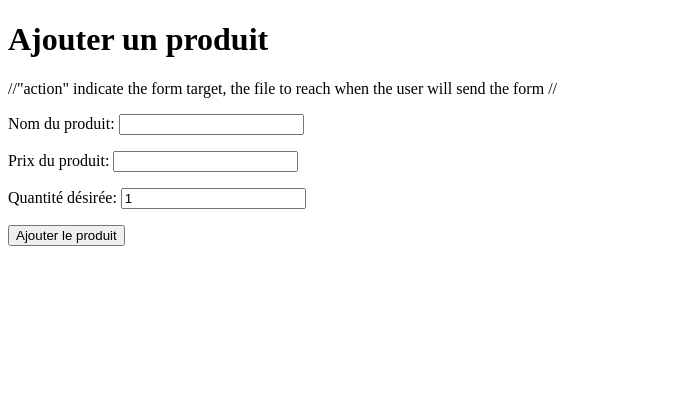
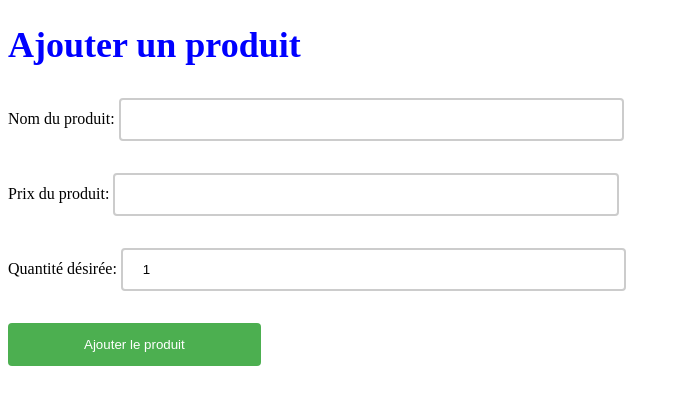
Before and after one commit to Faustine67/Appli, a PHP site: page / in a window 1280 px wide. Shown: the top 405 px of the page, without its empty margins (0-681 px from the left). Run offline with PHP 8.4, Linux system fonts and the light colour scheme.

Commit message:
Ajout CSS

```diff
--- a/index.php
+++ b/index.php
@@ -5,27 +5,30 @@
         <meta name="viewport" content="width=device-width, initial-scale=1.0">
 
         <title> Ajout produit </title>
+        <link rel="stylesheet" type="text/css" href="style.css">
     </head>
     <body>
 
         <h1> Ajouter un produit </h1>
-        <form action= "traitement.php"method="post">    //"action" indicate the form target, the file to reach when the user will send the form //
+        <form action= "traitement.php"method="post">    <!-- "action" indicate the form target, the file to reach when the user will send the form -->
             <p>
+                <form class ="main-style">
                 <label>
                     Nom du produit:
-                    <input type="text" name="name">
+                    <input type="text" name="name" id="product-name">
                 </label>
+        </form>
             </p>
             <p>
                 <label>
                     Prix du produit:
-                    <input type="number" step="any" name="price">
+                    <input type="number" step="any" name="price" id="price-name">
                 </label>
             </p>
             <p>
                 <label>
                     Quantité désirée:
-                    <input type="number" name= "qtt" value="1">
+                    <input type="number" name= "qtt" value="1" id="quantity-name">
                 </label>
             </p>
             <p>
@@ -33,5 +36,6 @@
             </p>
         </form>
 
+        <script src="https://cdn.jsdelivr.net/npm/bootstrap@5.3.0-alpha1/dist/js/bootstrap.bundle.min.js" integrity="sha384-w76AqPfDkMBDXo30jS1Sgez6pr3x5MlQ1ZAGC+nuZB+EYdgRZgiwxhTBTkF7CXvN" crossorigin="anonymous"></script>
     </body>
 </html>
--- /dev/null
+++ b/style.css
@@ -0,0 +1,61 @@
+h1 {
+  color: blue;
+  font-size: 36px;
+}
+
+main {
+  width: 50%;
+  margin: 0 auto;
+  text-align: center;
+}
+
+input[type="text"], input[type="number"] {
+  width: 60%;
+  padding: 12px 20px;
+  margin: 8px 0;
+  box-sizing: border-box;
+  border: 2px solid #ccc;
+  border-radius: 4px;
+}
+
+input[type="submit"] {
+  width: 20%;
+  background-color: #4CAF50;
+  color: white;
+  padding: 14px 20px;
+  margin: 8px 0;
+  border: none;
+  border-radius: 4px;
+  cursor: pointer;
+}
+
+input[type="submit"]:hover {
+  background-color: #7445a0;
+}
+
+#product-name {
+  width: 40%;
+  padding: 12px 20px;
+  margin: 8px 0;
+  box-sizing: border-box;
+  border: 2px solid #ccc;
+  border-radius: 4px;
+}
+
+#price-name {
+  width: 40%;
+  padding: 12px 20px;
+  margin: 8px 0;
+  box-sizing: border-box;
+  border: 2px solid #ccc;
+  border-radius: 4px;
+}
+
+#quantity-name {
+  width: 40%;
+  padding: 12px 20px;
+  margin: 8px 0;
+  box-sizing: border-box;
+  border: 2px solid #ccc;
+  border-radius: 4px;
+}
```
